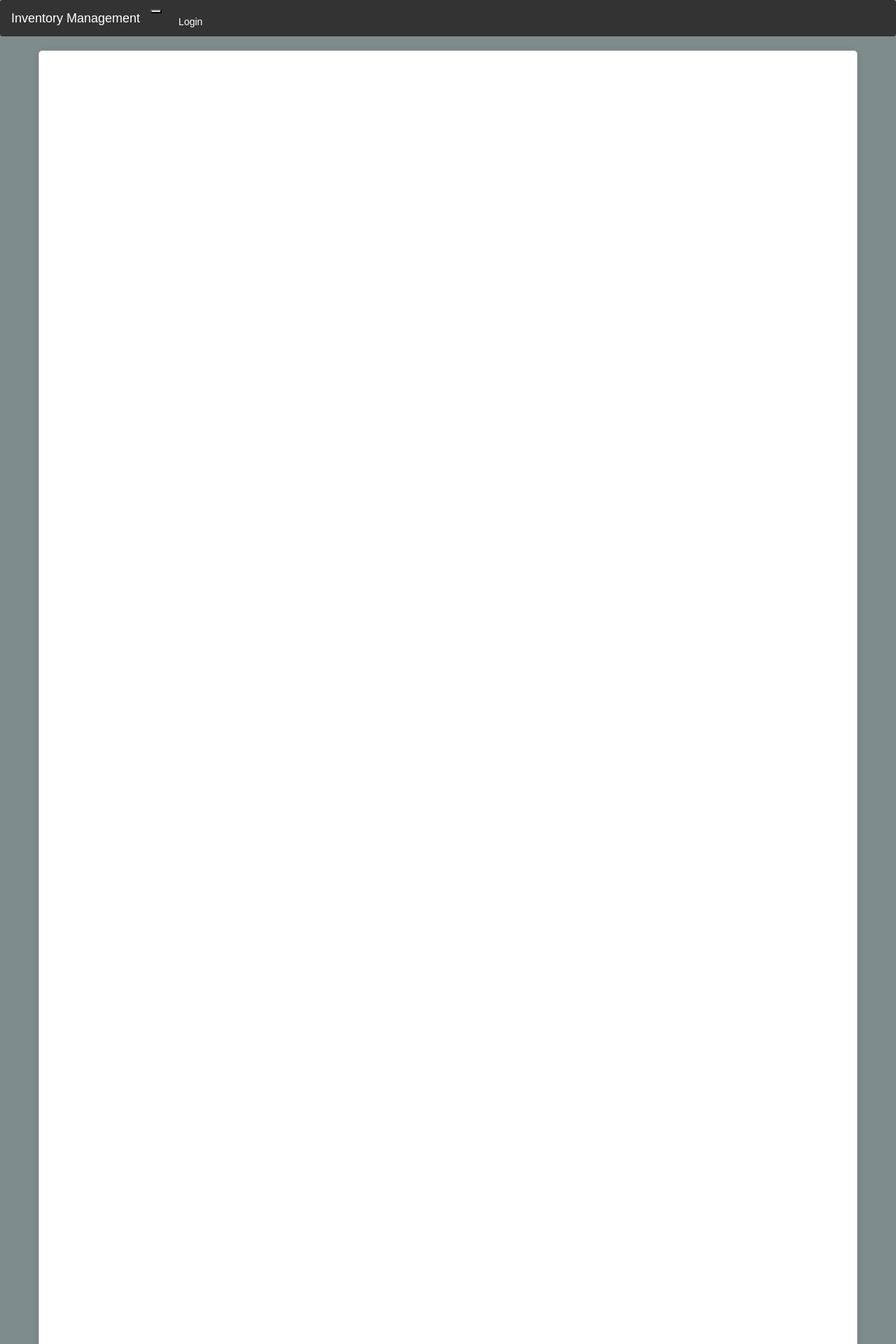
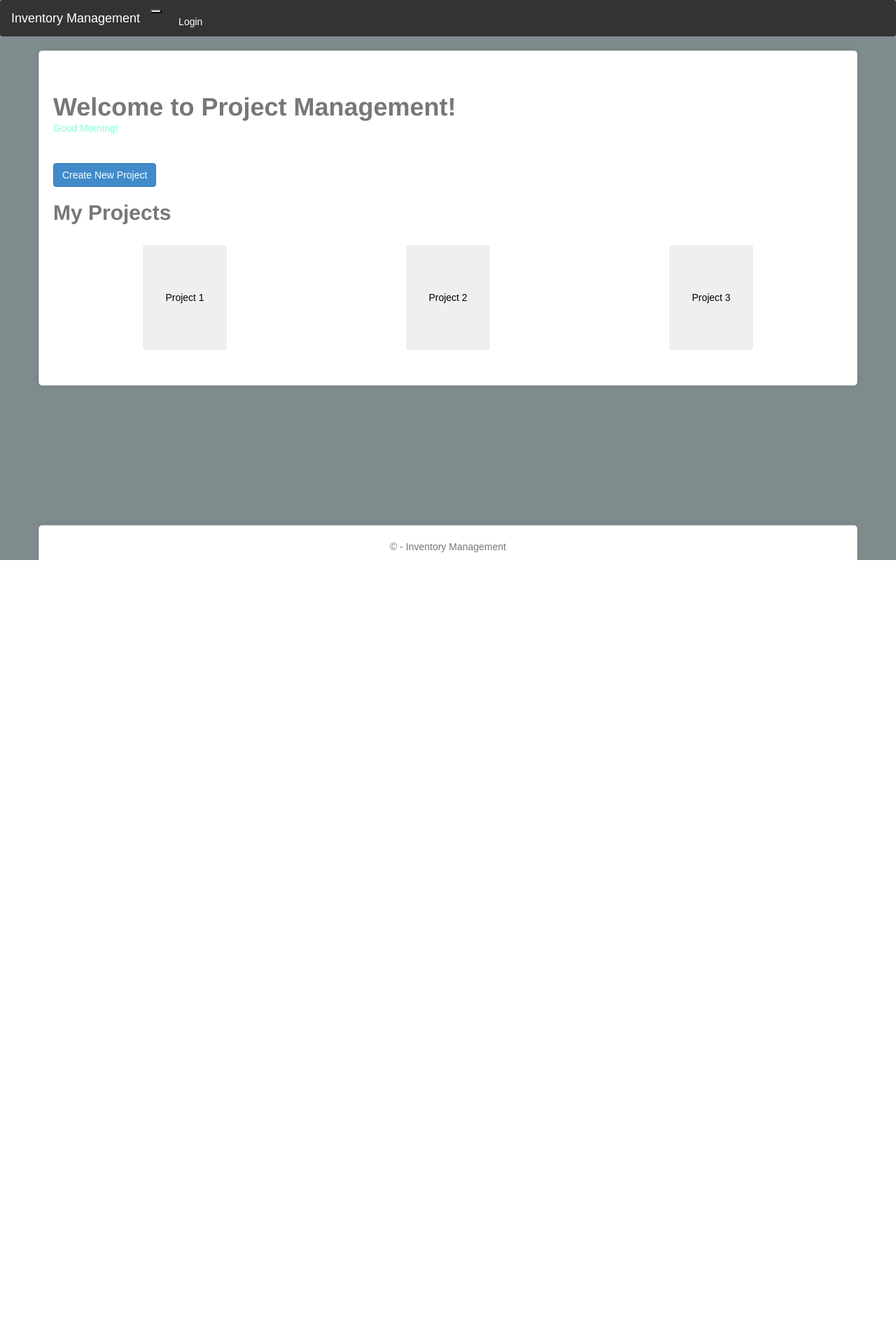
Before and after one commit to kamauhenry/Invmgt, a Django app: page /projects/ in a window 1280 px wide. Shown: the top 1920 px of the page at 70% size. After the commit the page ends 800 px from the top, so only its background shows below. Run offline with Django 3.2, Linux system fonts and the light colour scheme; some libraries are stand-ins or nearby versions.

Commit message:
projects UI complete

```diff
--- a/Invmgt/urls.py
+++ b/Invmgt/urls.py
@@ -57,6 +57,7 @@ urlpatterns = [
     path('groupedi_pdf/', views.groupedi_pdf, name='groupedi_pdf'),
     path('issuei_pdf/', views.issuei_pdf, name='issuei_pdf'),
     path('projects/', views.projects, name='projects'),
+    path('create_project/', views.create_project, name='create_project'),
 
     path('app/',include('app.urls')),
 
--- a/app/static/app/content/site.css
+++ b/app/static/app/content/site.css
@@ -69,6 +69,8 @@ body {
     border-radius: 5px;
     box-shadow: 0 0 10px rgba(0, 0, 0, 0.1);
     margin-top: 20px;
+    width: 100%;
+    height: 100%;
 }
 
 /* Footer styles */
@@ -135,6 +137,7 @@ body{
     min-height:100%;
     padding-bottom: 6.74rem;
     box-sizing: inherit;
+
 }
 
 
@@ -182,6 +185,7 @@ background: #eee;
 
 
 projrow {
+
     display: flex;
     flex-wrap: wrap;
     justify-content: space-around;
@@ -189,18 +193,26 @@ projrow {
 
 
 .proj {
-    padding-top: 10000px;
+    padding-top: 20px;
     padding-bottom: 20px;
 }
+body {
 
-body {
     width: 100%; /* Ensure the container takes full width */
+
+}
+p15{
+    color:aquamarine;
 }
 
-.p1 {
-    color: aquamarine;
+.projbtn{
+    color:azure;
 }
 
-.btn12 {
-    color: azure;
+.proj1 {
+    margin-bottom:20px;
 }
+.proj2 {
+    margin-bottom: 20px;
+    margin-top: 20px;
+}
--- a/app/templates/app/projects.html
+++ b/app/templates/app/projects.html
@@ -4,20 +4,58 @@
 
 {% load static %}
 {% block content %}
-<link rel="stylesheet" href="{% static 'app/css/projmang.css' %}">
+<head>
+    <style>
+        /* Apply margin to the proj class */
+        .proj {
+            margin-bottom: 20px; /* Space below this div */
+        }
 
+        /* Apply margin to the proj1 class */
+        .proj1 {
+            margin-bottom: 20px; /* Space below this div */
+        }
 
+        /* Apply margin to the proj2 class */
+        .proj2 {
+            margin-bottom: 20px; /* Space below this div */
+        }
+
+        /* Ensure space between rows in proj2 */
+        .projrow {
+            margin-bottom: 10px;
+            display: flex;
+            flex-wrap: wrap;
+            justify-content: space-around;
+            margin-top: 30px;
+        }
+        .project-row {
+
+        }
+        /* Optional: Add space between project-box elements */
+        .project-box {
+            margin-bottom: 10px;
+            width: 100%;
+            height: 100%;
+        }
+        .btn-secondary {
+            width: 120px;
+            height: 150px;
+        }
+    </style>
+</head>
 
 <body>
     <div class="proj">
         <h1>Welcome to Project Management!</h1>
-        <p id="greeting"></p>
+        <p15 id="greeting"></p15>
 
     </div>
-    <div class="proj">
-        <a href="#" class="btn btn-primary mb-3">Create New Project</a>
+    <div class="proj1">
+        <a href="#" class="btn btn-primary mb-3 projbtn">Create New Project</a>
     </div>
-    <div class="proj">
+    <div class="proj2">
+        <h2> My Projects </h2>
         <div class="projrow">
             <div class="project-row">
                 <div class="project-box col">
--- a/app/views.py
+++ b/app/views.py
@@ -63,7 +63,9 @@ def projects(request):
 
     return render(request, 'app/projects.html')
 
+def create_project(request):
 
+    return render(request,'create_project')
 
 @login_required
 def home(request):
```
Also changed, not shown: app/templates/app/create_project.html (added), 1 other file.
